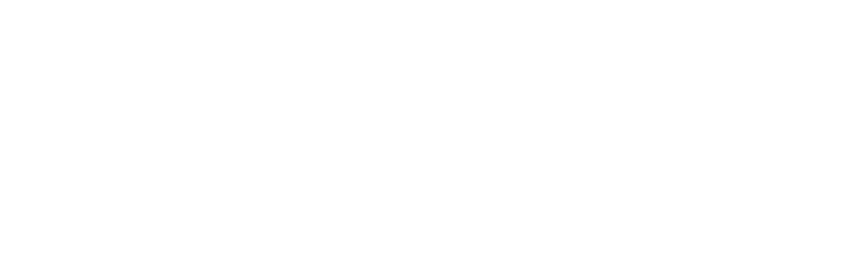
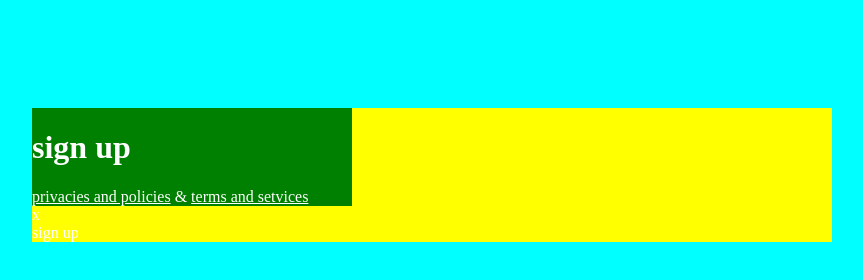
Before and after one commit to Mantachkis/6-sign-up, a plain HTML site: page index.html in a window 1280 px wide. Shown: the whole page, without its empty margins (208-1071 px from the left). Drawn offline with Linux system fonts and the light colour scheme.

Commit message:
basic structure

```diff
--- /dev/null
+++ b/css/main.css
@@ -0,0 +1,56 @@
+body
+    {
+background-color: aqua;
+    }
+.container
+    {
+display: inline-block;
+width: 800px;
+margin-top: 100px;
+margin-left: calc((100% - 800px)/ 2);
+background-color: yellow;
+    }
+.left-column
+    {
+
+width: 40%;
+float: left;
+background-color: green;
+
+    }
+.main-title
+    {
+    display: inline-block;
+    width: 100%;
+    color: white;
+
+
+    }
+.bottom-link
+    {
+        display: inline-block;
+        width: 100%;
+        color: #fff;
+    }
+.link
+    {
+        color: #fff;
+    }
+.symbol
+    {
+
+    }
+.right-column
+    {
+        display: inline-block;
+        width: 100%;
+        color: white;
+    }
+.close
+    {
+
+    }
+.form
+    {
+
+    }
--- a/index.html
+++ b/index.html
@@ -4,9 +4,32 @@
     <meta charset="UTF-8">
     <meta http-equiv="X-UA-Compatible" content="IE=edge">
     <meta name="viewport" content="width=device-width, initial-scale=1.0">
+<link rel="stylesheet" href="./css/main.css">
     <title>Document</title>
 </head>
 <body>
+    <main class="container">
+        <div class="left-column">
+            <h1 class="main-title">sign up</h1>
+        <div class="bottom-link">
+        <a class="link" href="#">privacies and policies</a>
+        <span class="symbol">&</span>
+        <a class="link" href="#">terms and setvices</a>
+        </div>
+        </div>
+
+        <div class="right-column">
+            <div class="close">
+                x
+            </div>
+            <form class="form">
+
+                sign up
+            </form>
+        </div>
+
+
+    </main>
 
 </body>
 </html>
```
